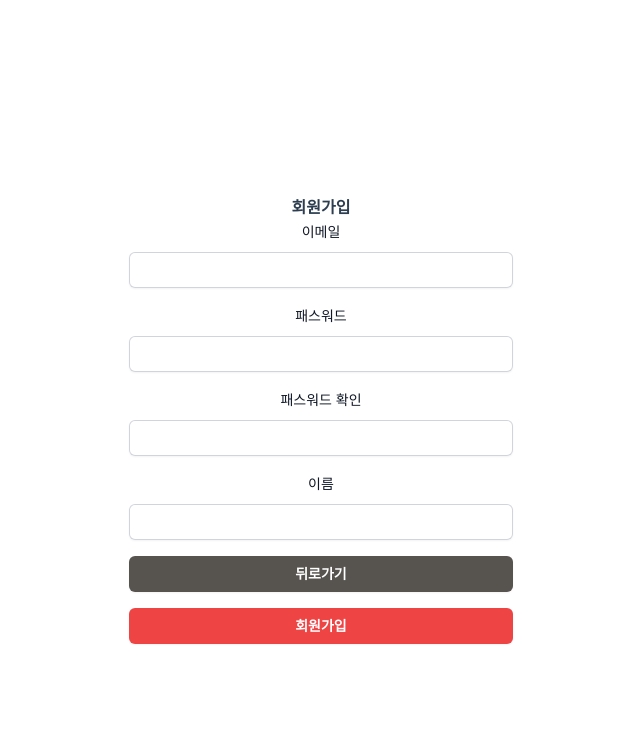
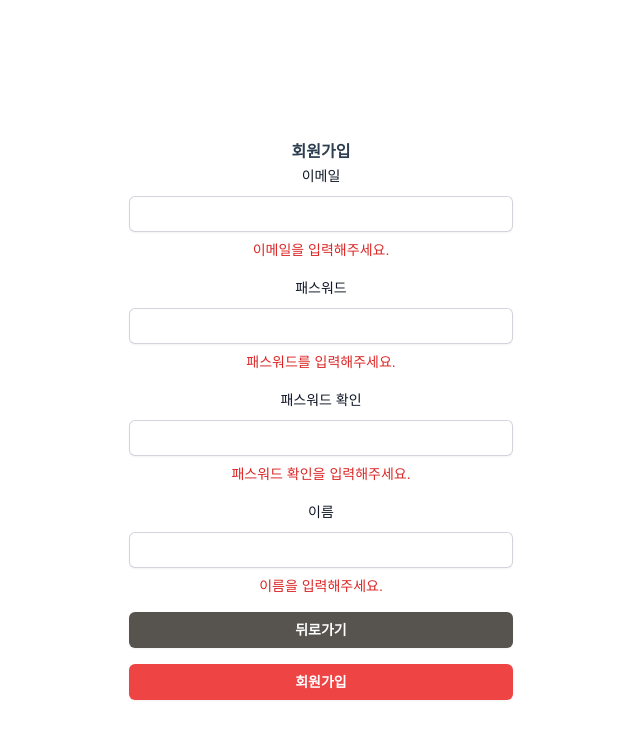
Before and after one commit to aamoos/favorite-song, a Vue app: page /join in a window 1280 px wide. Shown: the top 738 px of the page, without its empty margins (319-959 px from the left). Built offline with nearby package versions, Linux system fonts and the light colour scheme; no server answers.

Commit message:
vuelidate 적용

```diff
--- a/package.json
+++ b/package.json
@@ -10,6 +10,8 @@
   },
   "dependencies": {
     "@fortawesome/fontawesome-free": "^6.5.2",
+    "@vuelidate/core": "^2.0.3",
+    "@vuelidate/validators": "^2.0.4",
     "axios": "^1.6.8",
     "core-js": "^3.8.3",
     "vue": "^3.2.13",
--- a/src/components/PageJoin.vue
+++ b/src/components/PageJoin.vue
@@ -9,6 +9,11 @@
         <div class="mt-2">
           <input id="email" name="email" type="email" autocomplete="email" required="" v-model="user.userId"
             class="block w-full rounded-md border-0 py-1.5 text-gray-900 shadow-sm ring-1 ring-inset ring-gray-300 placeholder:text-gray-400 focus:ring-2 focus:ring-inset focus:ring-indigo-600 sm:text-sm sm:leading-6" />
+          <div class="input-errors text-red-500" v-for="error in v$.userId.$silentErrors" :key="error.$uid">
+            <p class="mt-2 text-sm text-red-600 dark:text-red-500">
+              <span class="font-medium"></span>{{ error.$message }}
+            </p>
+          </div>
         </div>
       </div>
 
@@ -18,6 +23,11 @@
           <input id="password" name="password" type="password" autocomplete="password" required=""
             v-model="user.password"
             class="block w-full rounded-md border-0 py-1.5 text-gray-900 shadow-sm ring-1 ring-inset ring-gray-300 placeholder:text-gray-400 focus:ring-2 focus:ring-inset focus:ring-indigo-600 sm:text-sm sm:leading-6" />
+          <div class="input-errors text-red-500" v-for="error in v$.password.$silentErrors" :key="error.$password">
+            <p class="mt-2 text-sm text-red-600 dark:text-red-500">
+              <span class="font-medium"></span>{{ error.$message }}
+            </p>
+          </div>
         </div>
       </div>
 
@@ -27,6 +37,11 @@
           <input id="password2" name="password2" type="password" autocomplete="password" required=""
             v-model="user.password2"
             class="block w-full rounded-md border-0 py-1.5 text-gray-900 shadow-sm ring-1 ring-inset ring-gray-300 placeholder:text-gray-400 focus:ring-2 focus:ring-inset focus:ring-indigo-600 sm:text-sm sm:leading-6" />
+          <div class="input-errors text-red-500" v-for="error in v$.password2.$silentErrors" :key="error.$password2">
+            <p class="mt-2 text-sm text-red-600 dark:text-red-500">
+              <span class="font-medium"></span>{{ error.$message }}
+            </p>
+          </div>
         </div>
       </div>
 
@@ -36,6 +51,11 @@
           <input id="usnerName" name="usnerName" type="text" autocomplete="usnerName" required="" maxlength="10"
             v-model="user.userName"
             class="block w-full rounded-md border-0 py-1.5 text-gray-900 shadow-sm ring-1 ring-inset ring-gray-300 placeholder:text-gray-400 focus:ring-2 focus:ring-inset focus:ring-indigo-600 sm:text-sm sm:leading-6" />
+          <div class="input-errors text-red-500" v-for="error in v$.userName.$silentErrors" :key="error.$uname">
+            <p class="mt-2 text-sm text-red-600 dark:text-red-500">
+              <span class="font-medium"></span>{{ error.$message }}
+            </p>
+          </div>
         </div>
       </div>
 
@@ -78,6 +98,9 @@
 
 <script setup>
 import { ref, reactive, inject, onMounted, computed } from 'vue';
+import { useVuelidate } from '@vuelidate/core'
+import { helpers, required, email } from "@vuelidate/validators";
+
 const router = inject('router');
 const axios = inject('$axios');
 
@@ -88,6 +111,18 @@ const user = reactive({
   userName: '',
   checkCode : ''
 });
+
+const rules = {
+  userId: {
+    required: helpers.withMessage('이메일을 입력해주세요.', required),
+    email: helpers.withMessage('올바른 이메일을 입력해주세요.', email)
+  },
+  password: { required: helpers.withMessage('패스워드를 입력해주세요.', required) },
+  password2: { required: helpers.withMessage('패스워드 확인을 입력해주세요.', required) },
+  userName: { required: helpers.withMessage('이름을 입력해주세요.', required) },
+}
+
+const v$ = useVuelidate(rules, user);
 
 const timerActive = ref(false);
 const time = ref(300);
@@ -120,7 +155,16 @@ const signupCheck = async () => {
       toggleTimer();
     }
   } catch (error) {
-    alert(error.response.data.message);
+    if (user.userId == ''){
+      alert(error.response.data.userId);
+    }else if(user.password == ''){
+      alert(error.response.data.password);
+    } else if (user.password2 == '') {
+      alert(error.response.data.password);
+    } else if (user.userName == '') {
+      alert(error.response.data.userName);
+    }
+
     console.error('Error occurred while saving:', error);
   }
 };
```
Also changed, not shown: 2 other files (tests, documents, lock files or other folders).
